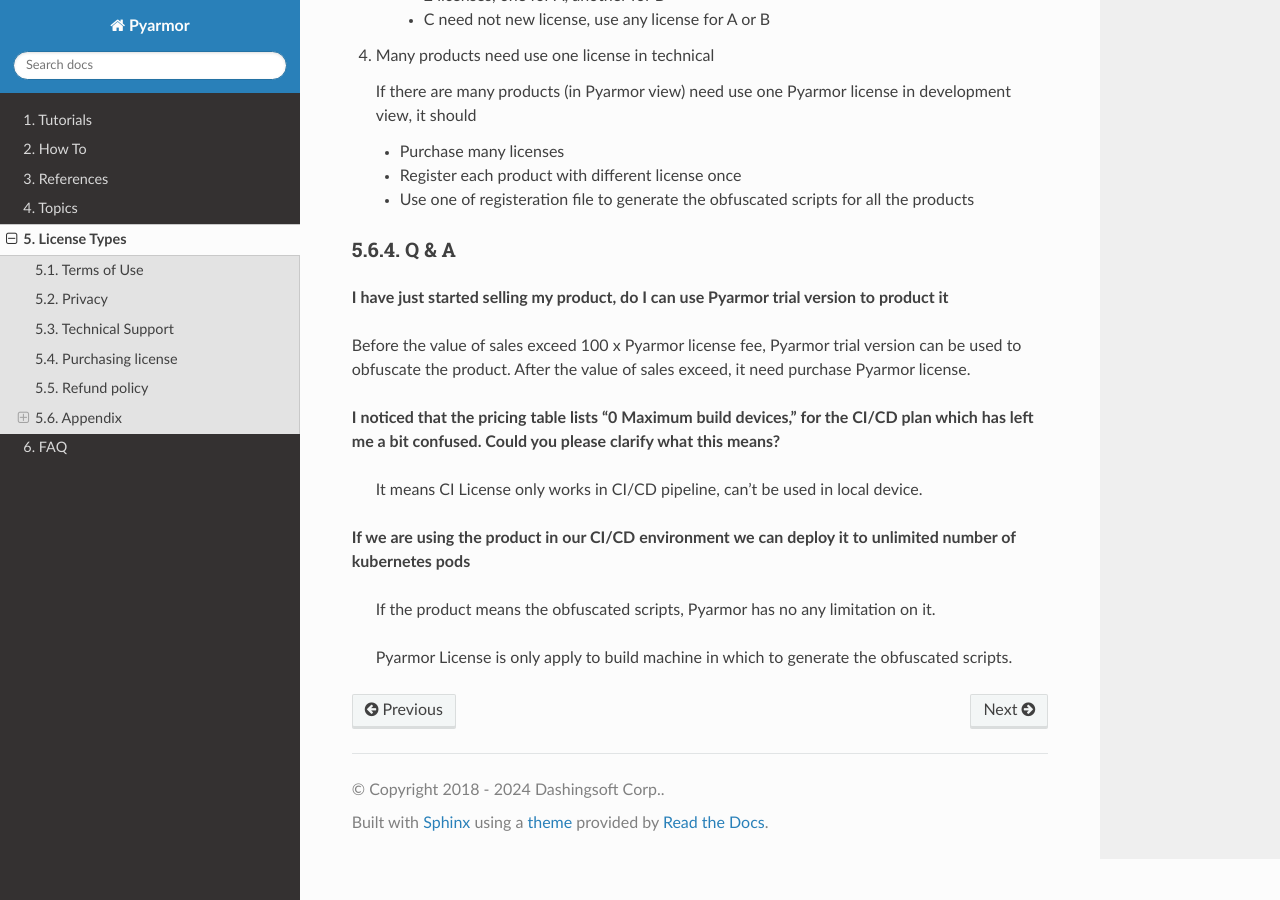
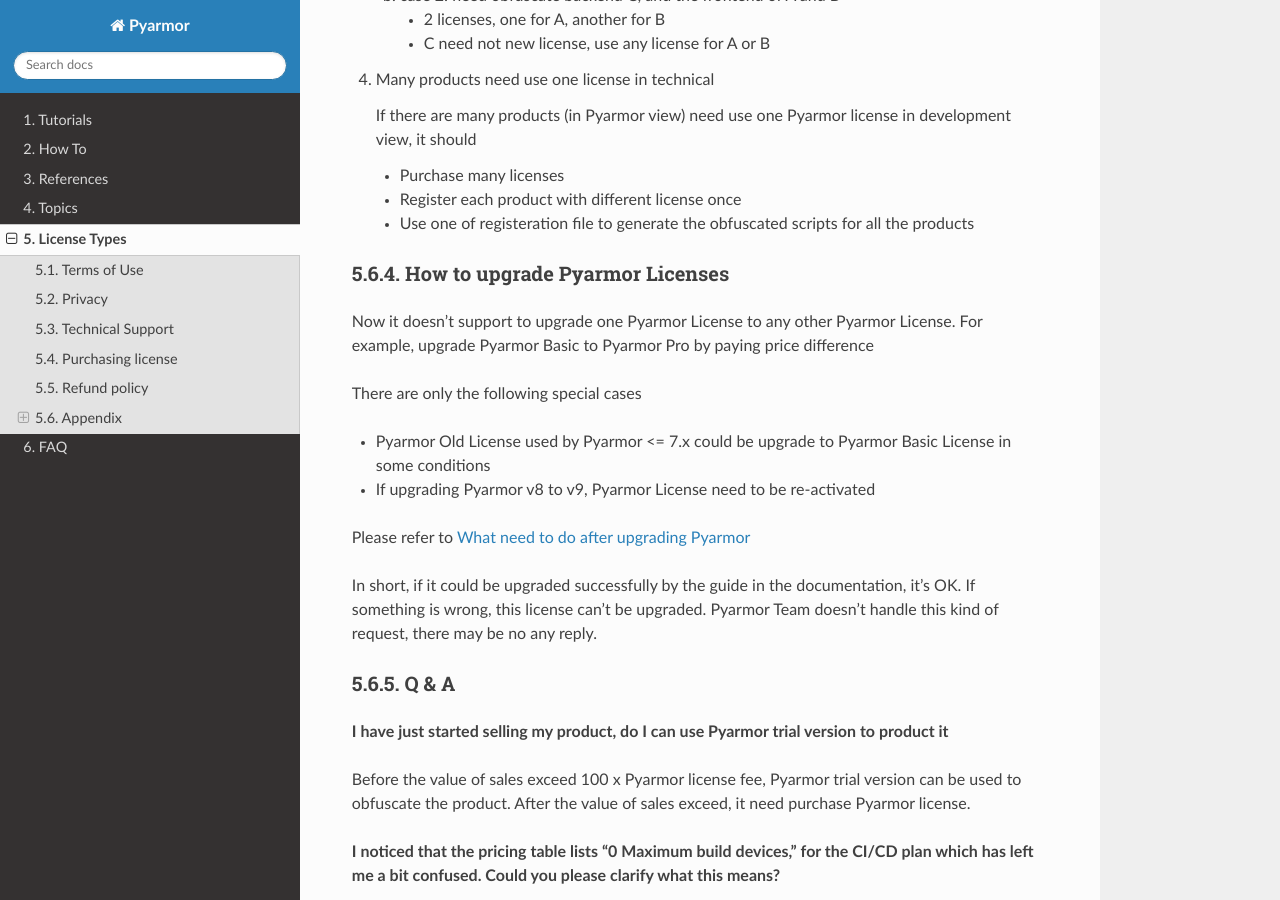
Before and after one commit to dashingsoft/pyarmor, a Sphinx documentation site: the page built from docs/licenses.rst, in a window 1280 px wide and 900 px high, scrolled down 6790 px. Built offline with Sphinx 7.4.7 and the Read the Docs theme 3.1.0, drawn with Linux system fonts in a browser that asks for light colours; some of the changed text lies outside the part shown.

Commit message:
Doc about upgrading Pyarmor License

```diff
--- a/docs/how-to/register.rst
+++ b/docs/how-to/register.rst
@@ -449,6 +449,8 @@
     $ pyarmor --home ~/.pyarmor2 reg pyarmor-regfile-2052.zip
     $ pyarmor --home ~/.pyarmor2 gen project2/foo.py
 
+.. _pyarmor:
+
 What need to do after upgrading Pyarmor
 =======================================
 
--- a/docs/licenses.rst
+++ b/docs/licenses.rst
@@ -348,6 +348,22 @@
    - Register each product with different license once
    - Use one of registeration file to generate the obfuscated scripts for all the products
 
+.. _how-to-upgrade-license:
+
+How to upgrade Pyarmor Licenses
+-------------------------------
+
+Now it doesn't support to upgrade one Pyarmor License to any other Pyarmor License. For example, upgrade Pyarmor Basic to Pyarmor Pro by paying price difference
+
+There are only the following special cases
+
+- Pyarmor Old License used by Pyarmor <= 7.x could be upgrade to Pyarmor Basic License in some conditions
+- If upgrading Pyarmor v8 to v9, Pyarmor License need to be re-activated
+
+Please refer to `What need to do after upgrading Pyarmor <how-to/register.html#pyarmor>`_
+
+In short, if it could be upgraded successfully by the guide in the documentation, it's OK. If something is wrong, this license can't be upgraded. Pyarmor Team doesn't handle this kind of request, there may be no any reply.
+
 Q & A
 -----
 
```
